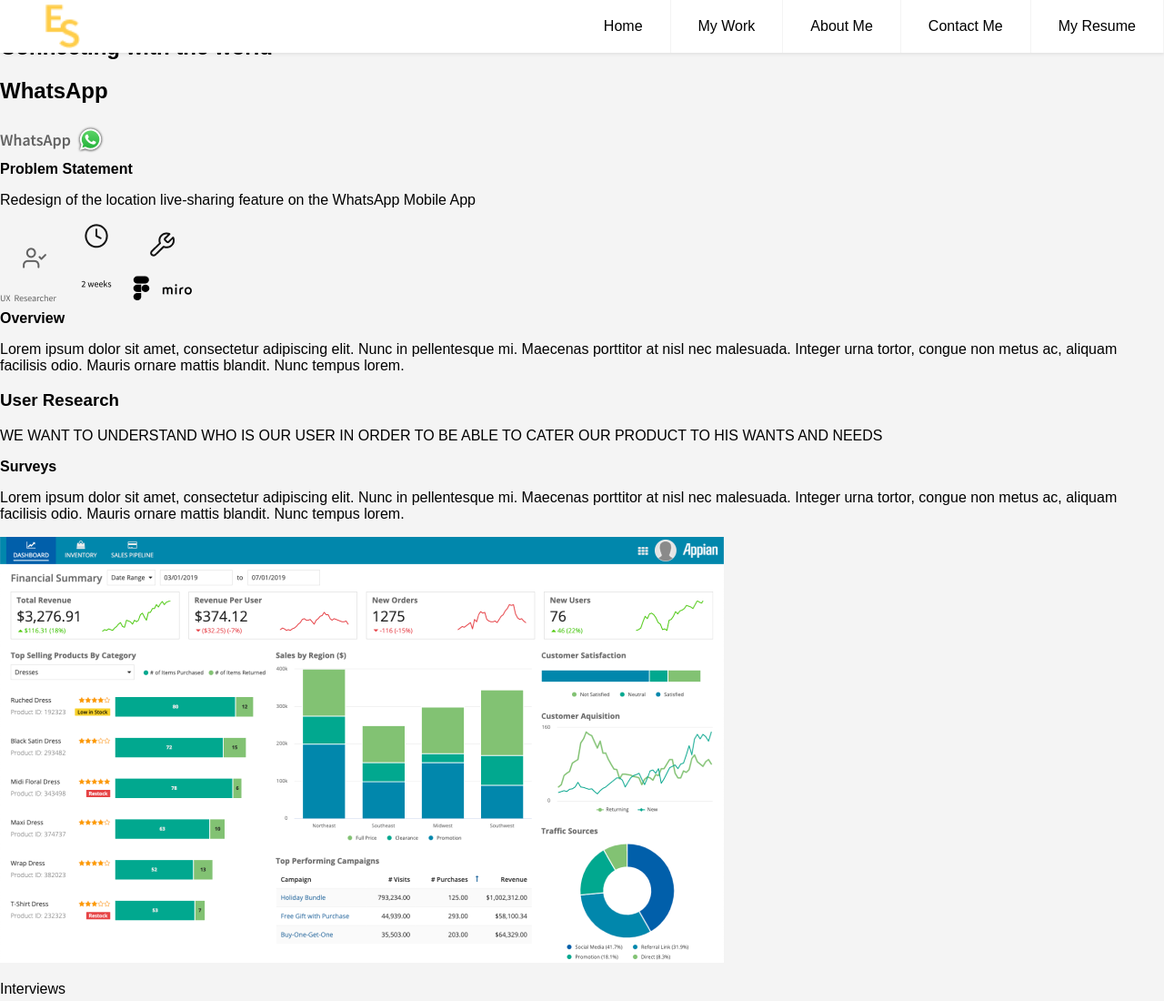
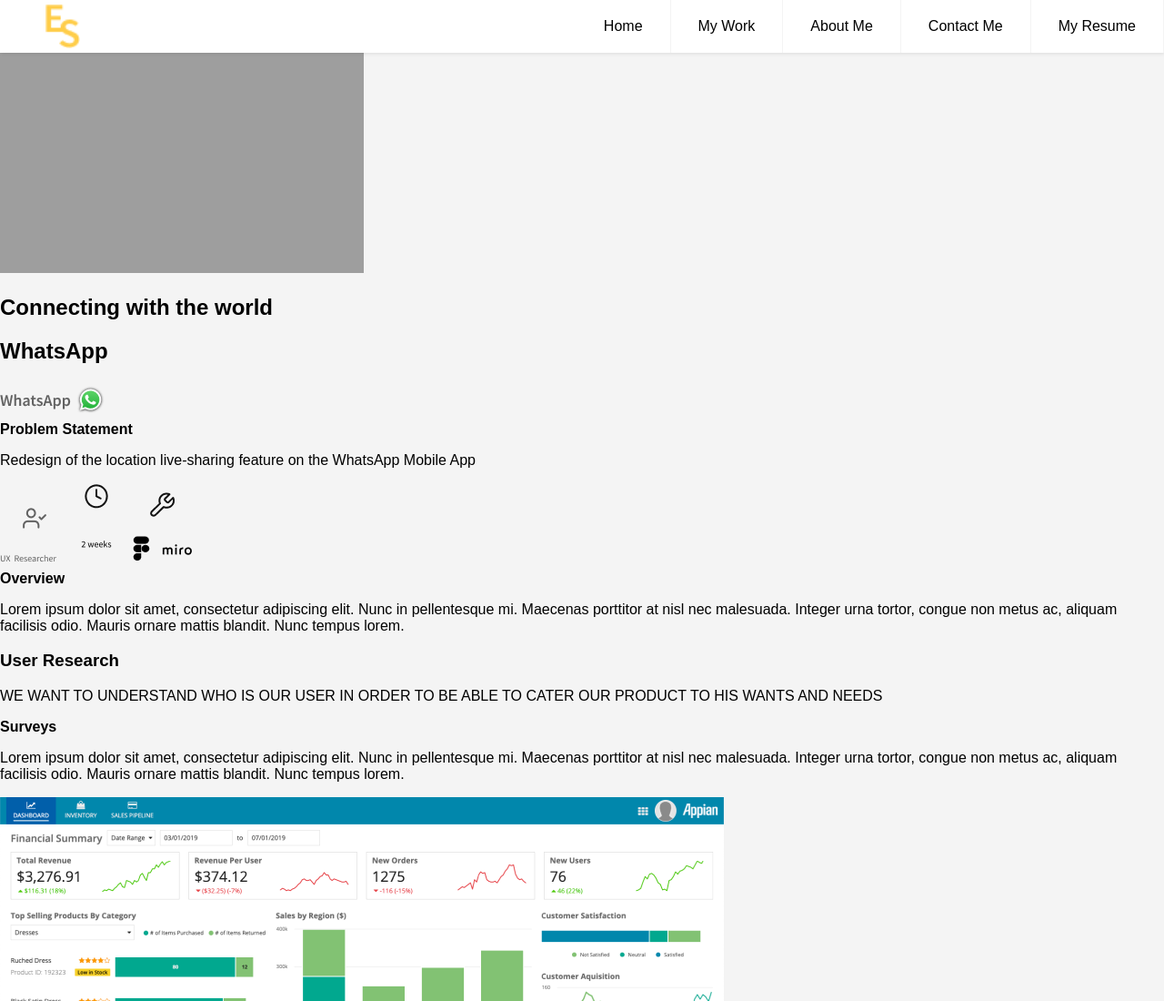
Before and after one commit to vrodgreg/EmilyPortfolio, a plain HTML site: page creations.html in a window 1280 px wide. Shown: the top 1100 px of the page at 91% size. Drawn offline with Linux system fonts and the light colour scheme; the site is published under a folder, as on GitHub Pages, so addresses that start at the root find nothing.

Commit message:
corrected image issues with github hosted site

```diff
--- a/creations.html
+++ b/creations.html
@@ -35,7 +35,7 @@
     <!-- Pretty Picture (backgroundimage) at top with Name and short statement in somehat transparent block over top background image-->
     <section class="heroP">
         <div>
-          <img src="/img/headerImageLG.png" alt="Researcher in a window">
+          <img src="./img/headerImageLG.png" alt="Researcher in a window">
           <div class="heroPText">
             <h1>Connecting with the world</h1>
             <h2>WhatsApp</h2>
```
